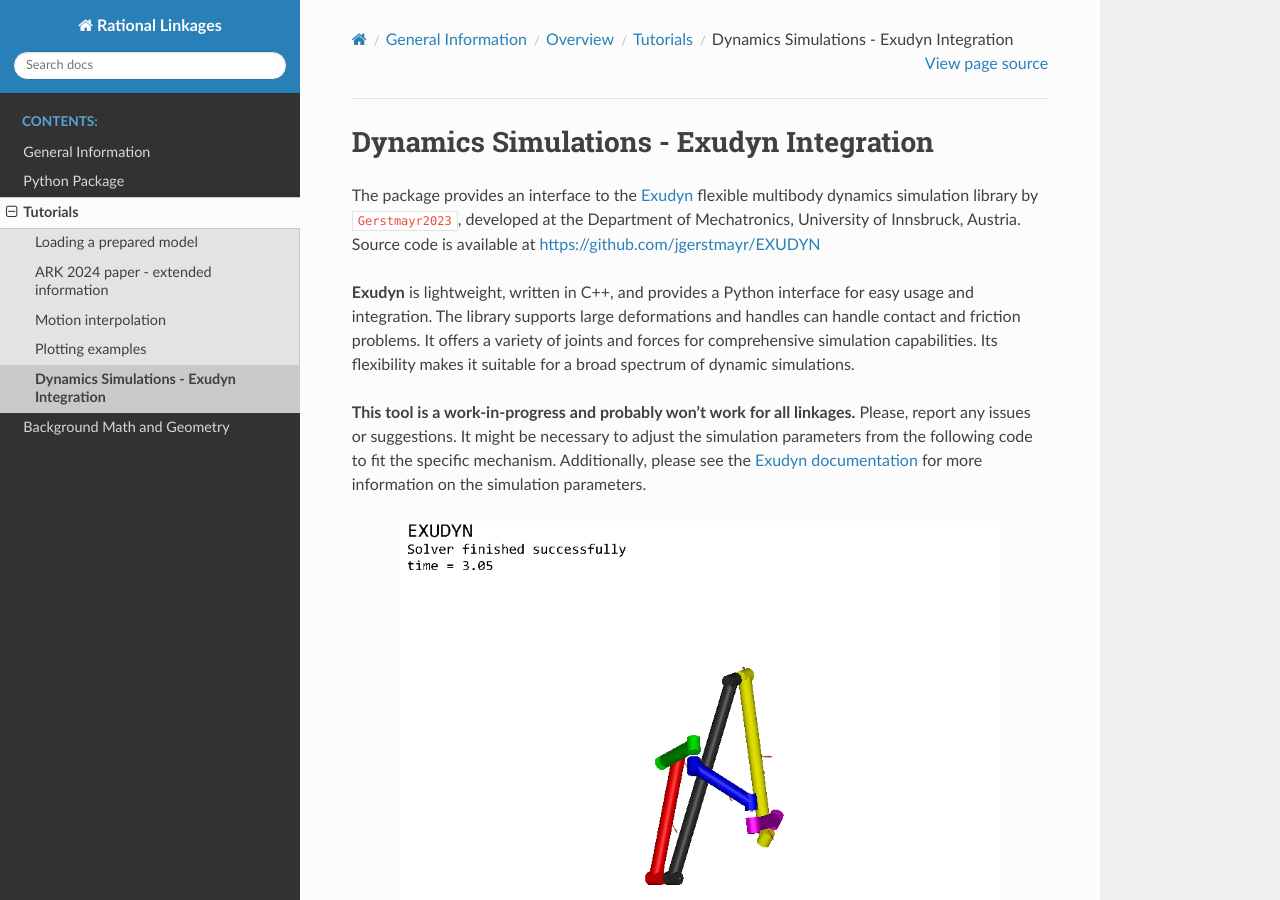
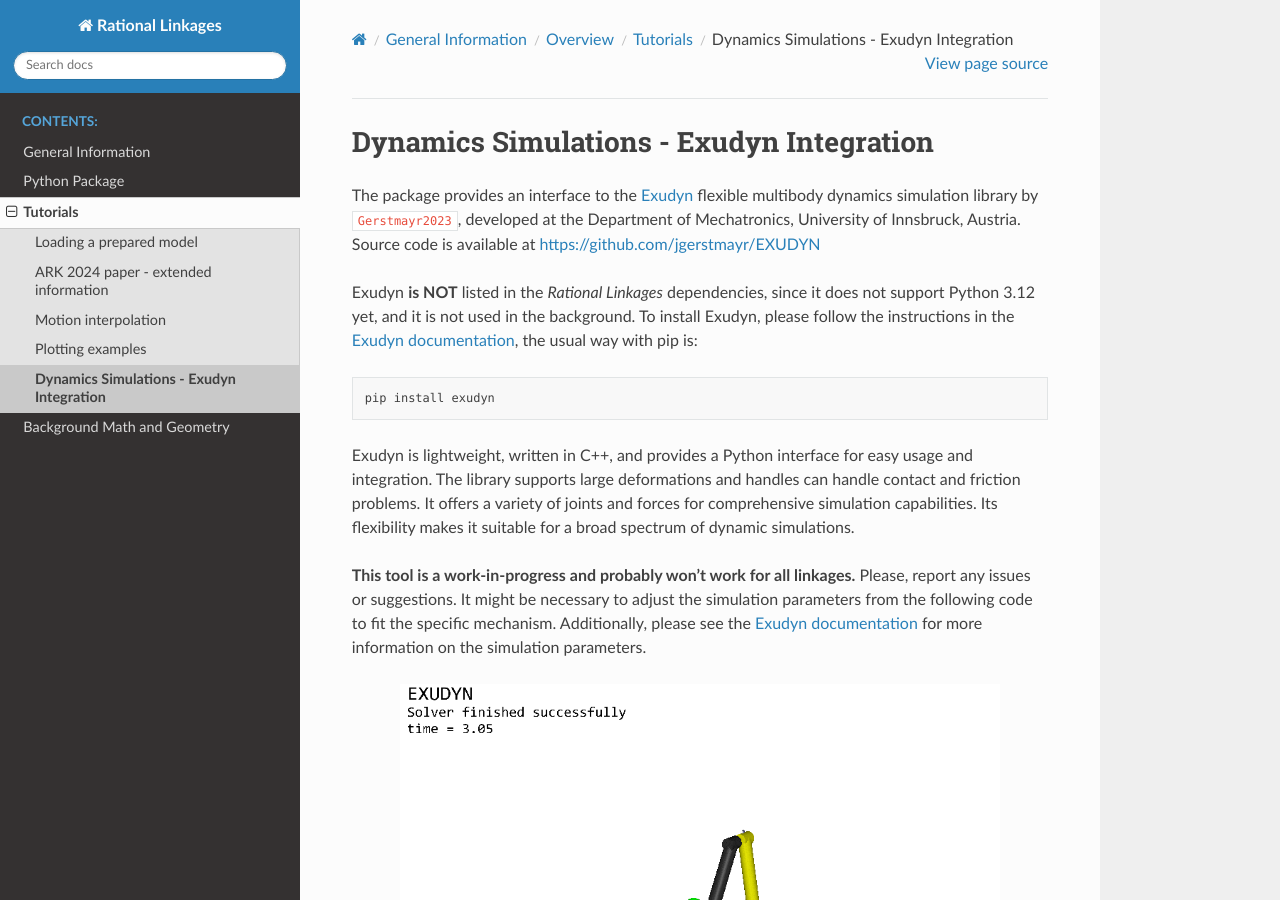
Before and after one commit to hucik14/rational-linkages, a Sphinx documentation site: the page built from docs/source/tutorials/exudyn_analysis.rst, in a window 1280 px wide and 900 px high. Built offline with Sphinx 7.4.7 and the Read the Docs theme 2.0.0, drawn with Linux system fonts in a browser that asks for light colours; cross-references to code outside the pages are shown as plain code.

Commit message:
exudyn dependencie omitted

```diff
--- a/docs/source/tutorials/exudyn_analysis.rst
+++ b/docs/source/tutorials/exudyn_analysis.rst
@@ -8,7 +8,16 @@ flexible multibody dynamics simulation library by :footcite:t:`Gerstmayr2023`,
 developed at the Department of Mechatronics, University of Innsbruck, Austria.
 Source code is available at https://github.com/jgerstmayr/EXUDYN
 
-**Exudyn** is lightweight, written in C++, and provides a Python interface
+Exudyn **is NOT** listed in the *Rational Linkages* dependencies, since it does not
+support Python 3.12 yet, and it is not used in the background. To install Exudyn,
+please follow the instructions in the `Exudyn documentation`_, the usual way with
+pip is:
+
+.. code-block:: bash
+
+    pip install exudyn
+
+Exudyn is lightweight, written in C++, and provides a Python interface
 for easy usage and integration. The library supports large deformations
 and handles can handle contact and friction problems.
 It offers a variety of joints and forces for comprehensive simulation
--- a/pyproject.toml
+++ b/pyproject.toml
@@ -24,7 +24,6 @@ dependencies = [
     "matplotlib >= 3.4.0",
     "biquaternion-py >= 1.2.0",
     "PyQt5 >= 5.15.10",
-    "exudyn >= 1.7.0",
 ]
 
 [project.optional-dependencies]
```
